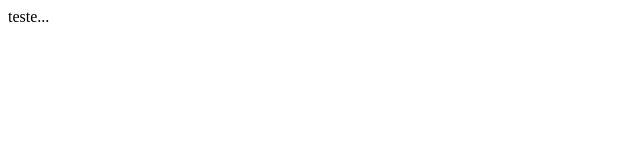
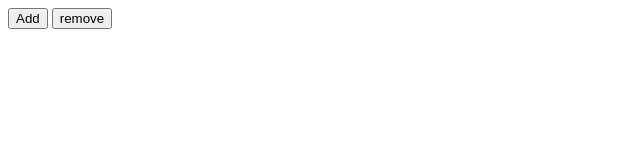
Before and after one commit to regissac/appendChild, a website: page index.html in a window 1280 px wide. Shown: the whole page, without its empty margins (0-640 px from the left). Drawn offline with nearby package versions, Linux system fonts and the light colour scheme.

Commit message:
dependencias NPM e AppendChild/removeChild Aplicado

```diff
--- a/index.html
+++ b/index.html
@@ -5,8 +5,28 @@
     <meta name="viewport" content="width=device-width, initial-scale=1.0">
     <meta http-equiv="X-UA-Compatible" content="ie=edge">
     <title>appendChild & removeChild</title>
+    <script src="node_modules\jquery\dist\jquery.min.js" type="text/javascript"></script>
 </head>
 <body>
-    teste...
+    <input type="button" onclick="add()" value="Add">
+    <input type="button" onclick="remove()" value="remove">
+    <ul id="lista"></ul>
 </body>
+<script>
+    function add(){
+        var lista = document.querySelector("#lista");
+        li = document.createElement("li");
+        li.textContent="item";
+        lista.appendChild(li);
+    }
+
+    function remove(){
+        var items = document.querySelector("#lista");
+        if (items.childNodes[0]) {
+            items.removeChild(items.childNodes[0]);
+        } else {
+            alert("Desculpe, mas não há mais item para ser removido");
+        }
+    }
+</script>
 </html>
```
Also changed, not shown: package.json (added, +22 -0 lines), 1 other file.
